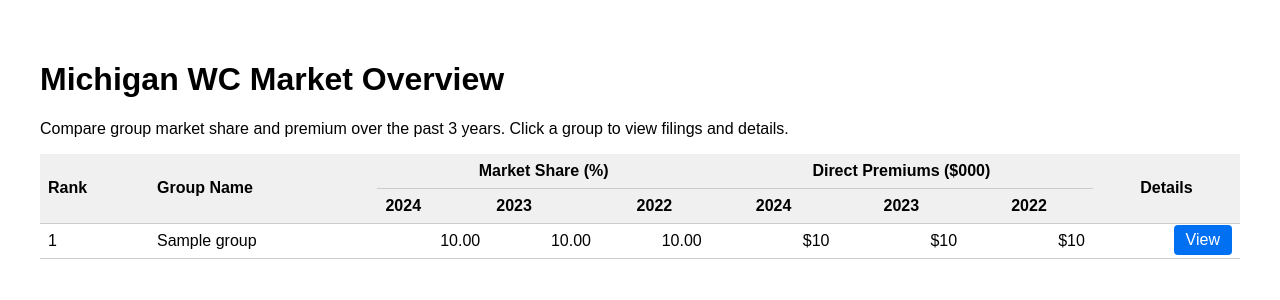
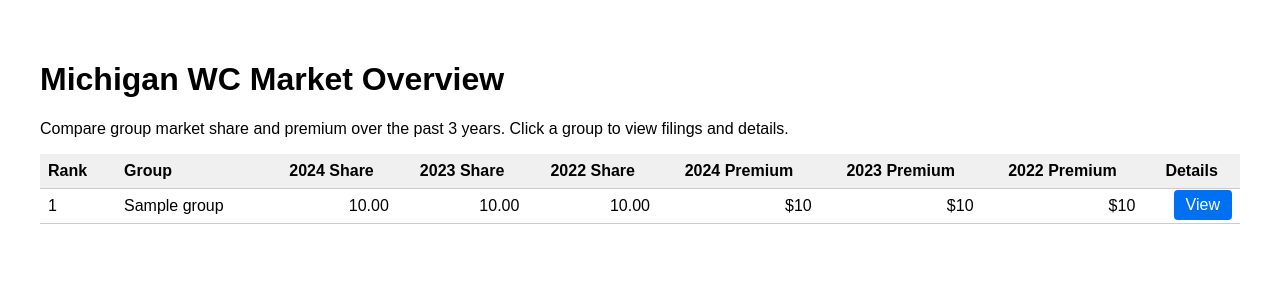
Before and after one commit to rjshar/ratefilingai, a FastAPI app: template templates/groups.html in a window 1280 px wide. Shown: the top 300 px of the page. Run offline with FastAPI, Linux system fonts and the light colour scheme; the template is opened without the code that fills it: most values are stand-ins (such as "Sample title", 1, 10 or a date in 2020).

Commit message:
Add sortable table and fix Rank column size

```diff
--- a/templates/groups.html
+++ b/templates/groups.html
@@ -6,9 +6,10 @@
         body { font-family: sans-serif; padding: 2rem; }
         table { width: 100%; border-collapse: collapse; margin-top: 1rem; }
         th, td { padding: 0.5rem; border-bottom: 1px solid #ccc; text-align: right; }
-        th { background-color: #f0f0f0; text-align: center; }
-        td:first-child, th:first-child { text-align: left; }
+        th { background-color: #f0f0f0; text-align: center; cursor: pointer; }
+        td:first-child, th:first-child { text-align: left; width: 60px; }
         td:nth-child(2), th:nth-child(2) { text-align: left; }
+        tr:hover { background-color: #f9f9f9; }
         .button {
             padding: 0.4rem 0.75rem;
             background: #0070f3;
@@ -22,18 +23,18 @@
     <h1>Michigan WC Market Overview</h1>
     <p>Compare group market share and premium over the past 3 years. Click a group to view filings and details.</p>
 
-    <table>
+    <table id="market-table">
         <thead>
             <tr>
-                <th rowspan="2">Rank</th>
-                <th rowspan="2">Group Name</th>
-                <th colspan="3">Market Share (%)</th>
-                <th colspan="3">Direct Premiums ($000)</th>
-                <th rowspan="2">Details</th>
-            </tr>
-            <tr>
-                <th>2024</th><th>2023</th><th>2022</th>
-                <th>2024</th><th>2023</th><th>2022</th>
+                <th onclick="sortTable(0)">Rank</th>
+                <th onclick="sortTable(1)">Group</th>
+                <th onclick="sortTable(2)">2024 Share</th>
+                <th onclick="sortTable(3)">2023 Share</th>
+                <th onclick="sortTable(4)">2022 Share</th>
+                <th onclick="sortTable(5)">2024 Premium</th>
+                <th onclick="sortTable(6)">2023 Premium</th>
+                <th onclick="sortTable(7)">2022 Premium</th>
+                <th>Details</th>
             </tr>
         </thead>
         <tbody>
@@ -56,5 +57,47 @@
             {% endfor %}
         </tbody>
     </table>
+
+    <script>
+        function sortTable(n) {
+            const table = document.getElementById("market-table");
+            let rows, switching, i, x, y, shouldSwitch, dir, switchCount = 0;
+            switching = true;
+            dir = "asc";
+
+            while (switching) {
+                switching = false;
+                rows = table.rows;
+
+                for (i = 1; i < rows.length - 1; i++) {
+                    shouldSwitch = false;
+                    x = rows[i].getElementsByTagName("TD")[n];
+                    y = rows[i + 1].getElementsByTagName("TD")[n];
+
+                    let xContent = x.innerHTML.replace(/[$,%]/g, "").replace(/,/g, "");
+                    let yContent = y.innerHTML.replace(/[$,%]/g, "").replace(/,/g, "");
+
+                    let xVal = isNaN(xContent) ? xContent.toLowerCase() : parseFloat(xContent);
+                    let yVal = isNaN(yContent) ? yContent.toLowerCase() : parseFloat(yContent);
+
+                    if ((dir === "asc" && xVal > yVal) || (dir === "desc" && xVal < yVal)) {
+                        shouldSwitch = true;
+                        break;
+                    }
+                }
+
+                if (shouldSwitch) {
+                    rows[i].parentNode.insertBefore(rows[i + 1], rows[i]);
+                    switching = true;
+                    switchCount++;
+                } else {
+                    if (switchCount === 0 && dir === "asc") {
+                        dir = "desc";
+                        switching = true;
+                    }
+                }
+            }
+        }
+    </script>
 </body>
 </html>
```
